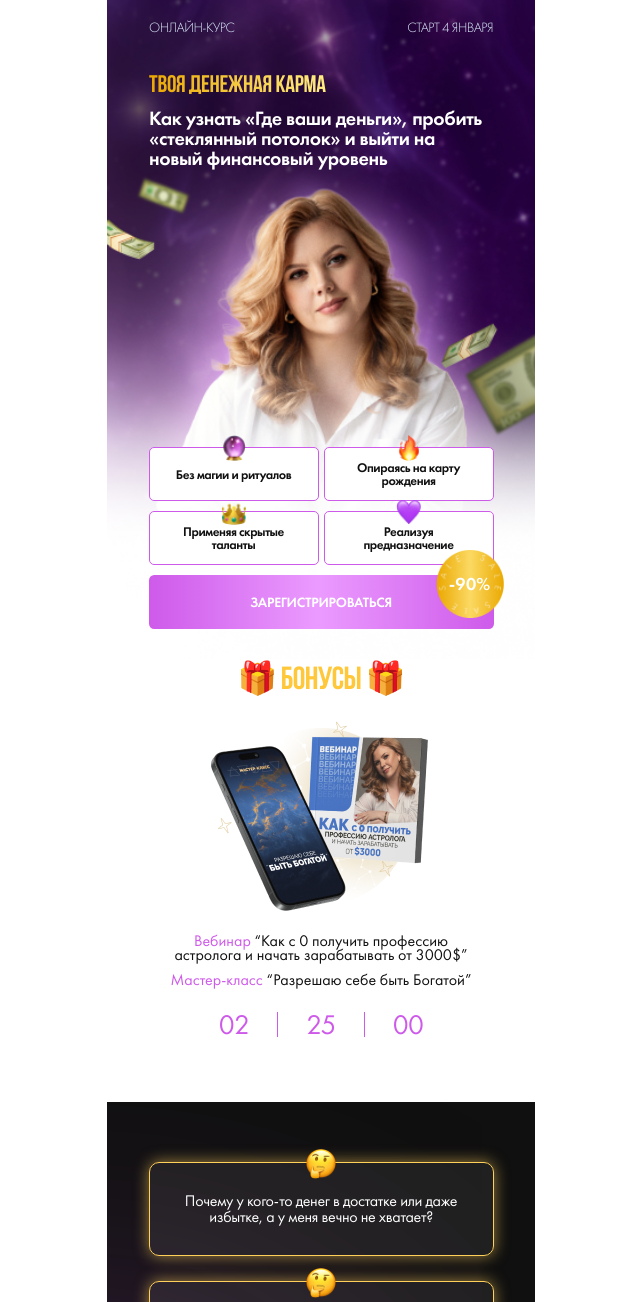
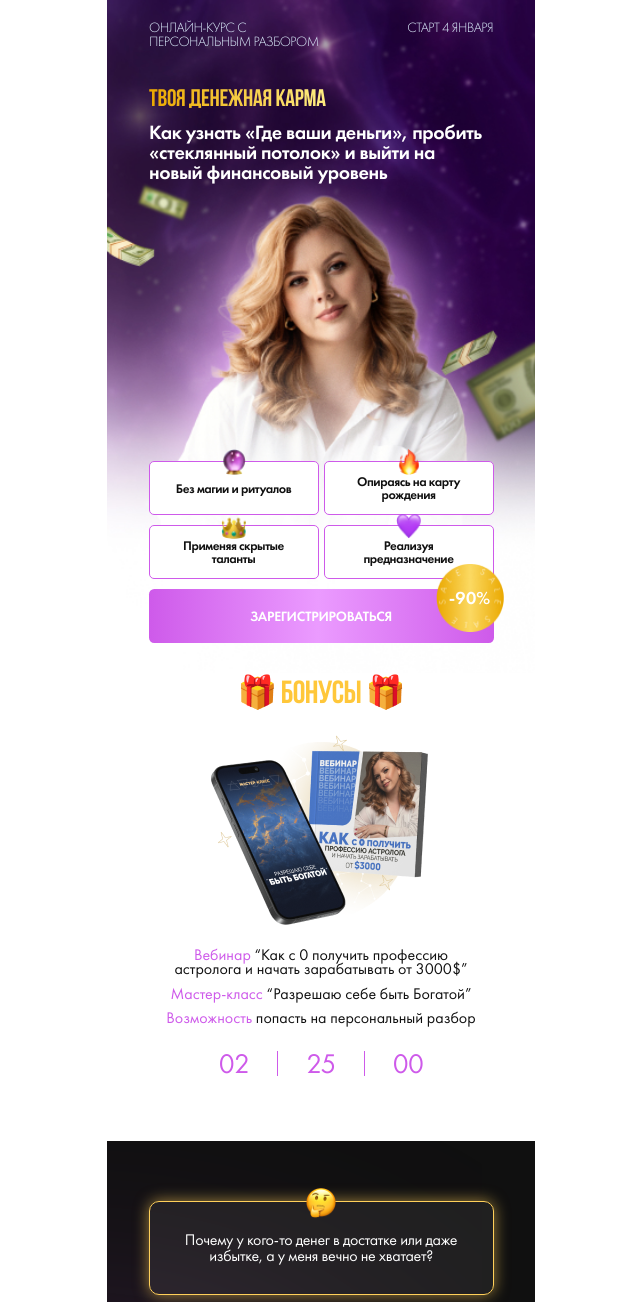
Before and after one commit to RomanIsaiev/work-website-51, a plain HTML site: page index.html in a window 1280 px wide. Shown: the top 1302 px of the page, without its empty margins (319-959 px from the left). Drawn offline with nearby package versions, Linux system fonts and the light colour scheme; a script that the page names is missing.

Commit message:
added new text

```diff
--- a/index.html
+++ b/index.html
@@ -44,7 +44,10 @@
       <div class="container">
         <div class="header-first-container">
           <div class="header-start-container">
-            <p class="header-course">онлайн-курс</p>
+            <p class="header-course">
+              онлайн-курс с <br />
+              персональным разбором
+            </p>
             <p class="header-course">
               СТАРТ <span id="dateElement"></span>
               <span id="monthElement"></span>
@@ -188,6 +191,9 @@
               </li>
               <li class="bonus-item">
                 <span>Мастер-класс</span> “Разрешаю себе быть Богатой”
+              </li>
+              <li class="bonus-item">
+                <span>Возможность</span> попасть на персональный разбор
               </li>
             </ul>
             <div id="countdown-one" class="countdown">
@@ -478,6 +484,9 @@
               </li>
               <li class="bonus-item">
                 <span>Мастер-класс</span> “Разрешаю себе быть Богатой”
+              </li>
+              <li class="bonus-item">
+                <span>Возможность</span> попасть на персональный разбор
               </li>
             </ul>
             <div id="countdown-two" class="countdown">
@@ -1318,6 +1327,9 @@
               <li class="bonus-item">
                 <span>Мастер-класс</span> “Разрешаю себе быть Богатой”
               </li>
+              <li class="bonus-item">
+                <span>Возможность</span> попасть на персональный разбор
+              </li>
             </ul>
             <div id="countdown-three" class="countdown">
               <div class="countdown-number">
--- a/src/css/styles.css
+++ b/src/css/styles.css
@@ -347,7 +347,7 @@ img {
   font-weight: 400;
   line-height: 90%;
 
-  max-width: 307px;
+  max-width: 320px;
   margin: 0 auto;
 }
 
```
